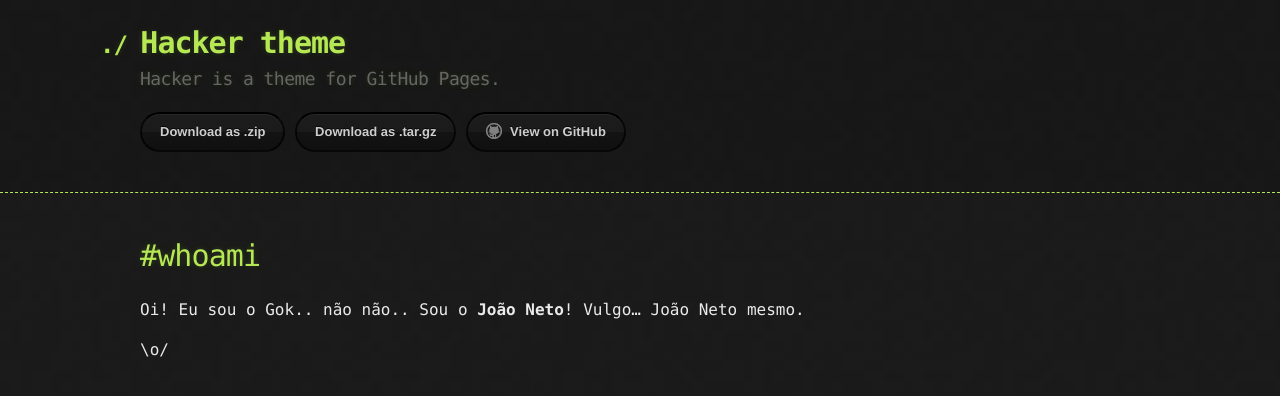
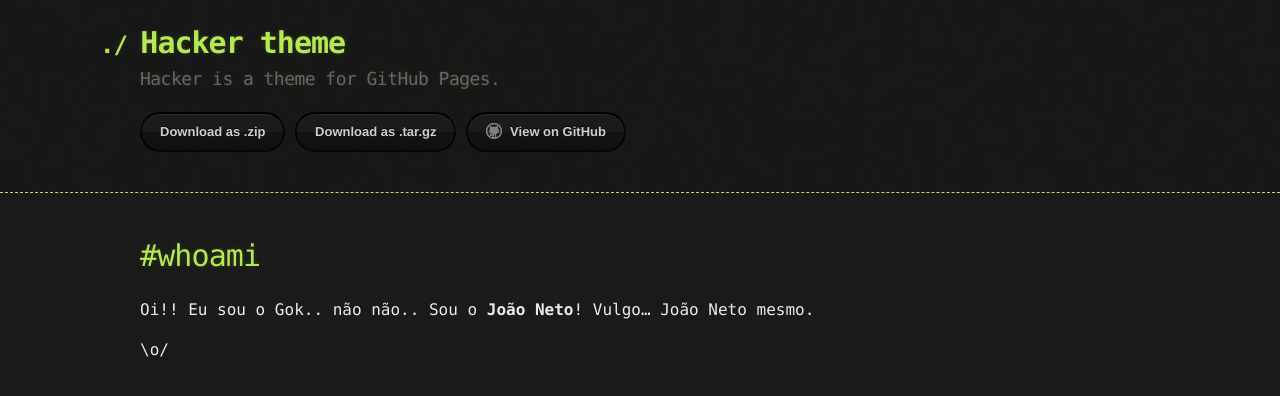
Before and after one commit to j040n3t0/j040n3t0.github.io, a Jekyll site: the page built from index.md, in a window 1280 px wide. Shown: the top 396 px of the page. Built offline with Jekyll 4.4.1, drawn with Linux system fonts in a browser that asks for light colours; our own code applies the rules of GitHub Pages for plain Markdown files.

```diff
--- a/index.md
+++ b/index.md
@@ -1,5 +1,5 @@
 # #whoami
 
-Oi! Eu sou o Gok.. não não.. Sou o **João Neto**! Vulgo... João Neto mesmo.
+Oi!! Eu sou o Gok.. não não.. Sou o **João Neto**! Vulgo... João Neto mesmo.
 
 \o/
```
